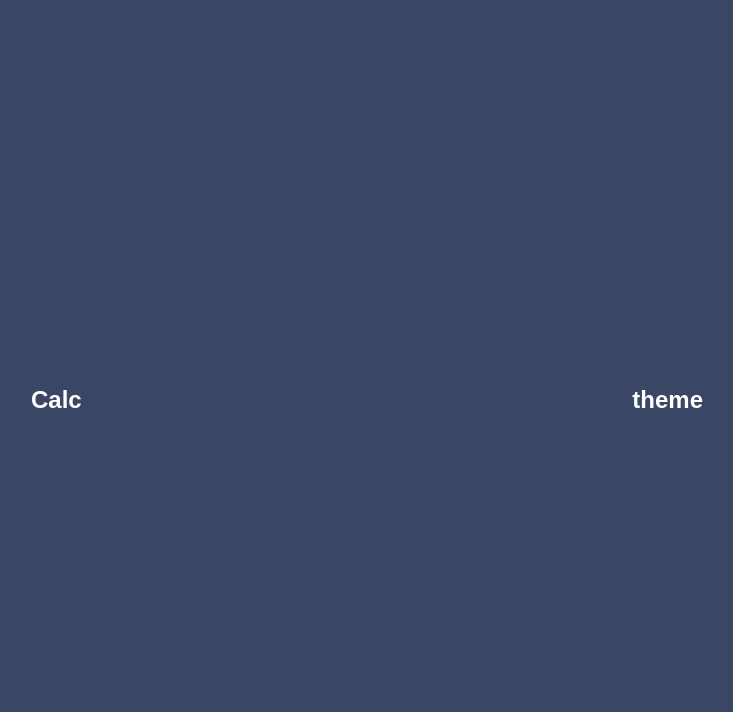
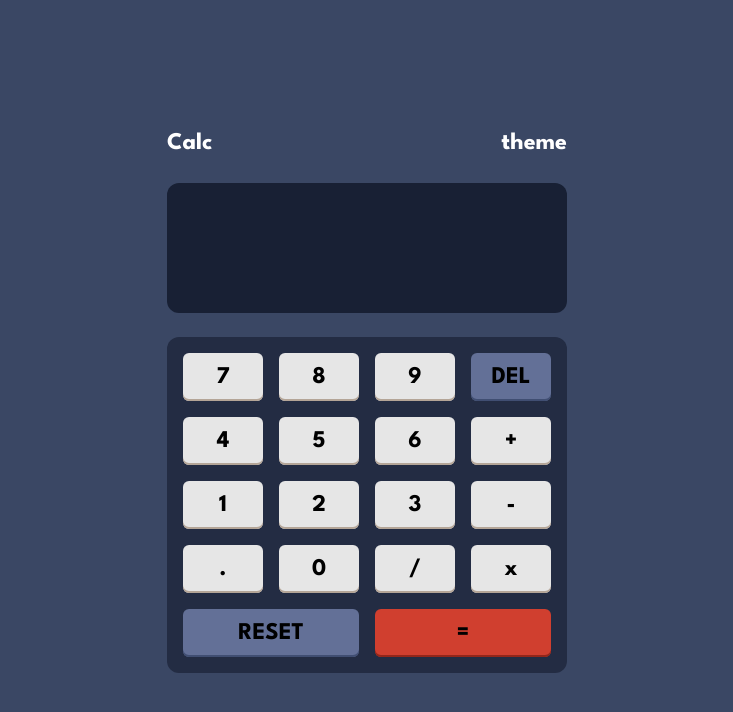
Before and after one commit to ifeoluwah21/Simple-Calculator, a React (Vite) app: page / in a window 1280 px wide. Shown: the top 712 px of the page, without its empty margins (273-1006 px from the left). Built offline with nearby package versions, Linux system fonts and the light colour scheme.

Commit message:
feat(ui): Created UI components for the components
- Create the calculator screen components
- Create the calculator button components
- Style the entire UI

```diff
--- a/package.json
+++ b/package.json
@@ -11,8 +11,10 @@
   },
   "dependencies": {
     "@tailwindcss/vite": "^4.1.14",
+    "clsx": "^2.1.1",
     "react": "^19.1.1",
     "react-dom": "^19.1.1",
+    "tailwind-merge": "^3.3.1",
     "tailwindcss": "^4.1.14"
   },
   "devDependencies": {
--- a/src/App.tsx
+++ b/src/App.tsx
@@ -1,12 +1,47 @@
+import Button from './components/Button';
+
 function App() {
 	return (
 		<main className="one font-spartan text-2xl font-bold">
 			<section className="flex items-center justify-center w-screen min-h-[100dvh] one:bg-theme-1-navy-850">
-				<div className="w-2xl">
+				<div className="max-w-[400px] min-w-[300px] w-4/5 m-auto space-y-6">
 					<header className="flex justify-between text-theme-1-white">
 						<h1>Calc</h1>
 						<p>theme</p>
 					</header>
+					<div className="w-full one:bg-theme-1-navy-950 h-[130px] rounded-xl"></div>
+					<div className="one:bg-theme-1-navy-900 grid grid-cols-4 font-bold rounded-xl p-4 gap-4">
+						<Button type="button">7</Button>
+						<Button type="button">8</Button>
+						<Button type="button">9</Button>
+						<Button
+							type="button"
+							className="one:bg-theme-1-navy-700 one:inset-shadow-theme-1-navy-800">
+							DEL
+						</Button>
+						<Button type="button">4</Button>
+						<Button type="button">5</Button>
+						<Button type="button">6</Button>
+						<Button type="button">+</Button>
+						<Button type="button">1</Button>
+						<Button type="button">2</Button>
+						<Button type="button">3</Button>
+						<Button type="button">-</Button>
+						<Button type="button">.</Button>
+						<Button type="button">0</Button>
+						<Button type="button">/</Button>
+						<Button type="button">x</Button>
+						<Button
+							type="button"
+							className="one:bg-theme-1-navy-700 one:inset-shadow-theme-1-navy-800 col-span-2 ">
+							RESET
+						</Button>
+						<Button
+							type="button"
+							className="one:bg-theme-1-red-600 one:inset-shadow-theme-1-red-800 col-span-2">
+							=
+						</Button>
+					</div>
 				</div>
 			</section>
 		</main>
--- /dev/null
+++ b/src/components/Button.tsx
@@ -0,0 +1,21 @@
+import type React from 'react';
+import { cn } from '../utils/utils';
+
+const Button: React.FC<React.ButtonHTMLAttributes<HTMLButtonElement>> = ({
+	className,
+	children,
+	...props
+}) => {
+	return (
+		<button
+			className={cn(
+				'one:bg-theme-1-gray-200 inset-shadow-[0px_-2px_0px_0px] one:inset-shadow-theme-1-gray-400 py-2 rounded-md',
+				className
+			)}
+			{...props}>
+			{children}
+		</button>
+	);
+};
+
+export default Button;
--- a/src/index.css
+++ b/src/index.css
@@ -1,5 +1,6 @@
+@import url('https://fonts.googleapis.com/css2?family=League+Spartan:wght@100..900&display=swap');
 @import 'tailwindcss';
-@import url('https://fonts.googleapis.com/css2?family=League+Spartan:wght@100..900&display=swap');
+
 @custom-variant one (&:where(.one, .one *));
 @theme {
 	--font-spartan: 'League Spartan', sans-serif;
--- /dev/null
+++ b/src/utils/utils.ts
@@ -0,0 +1,6 @@
+import clsx, { type ClassValue } from 'clsx';
+import { twMerge } from 'tailwind-merge';
+
+export function cn(...inputs: ClassValue[]) {
+	return twMerge(clsx(inputs));
+}
```
Also changed, not shown: 1 other file (tests, documents, lock files or other folders).
